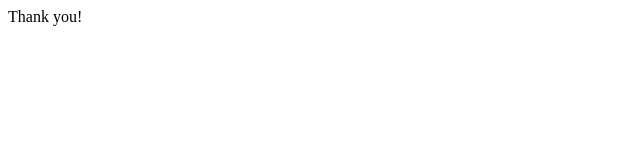
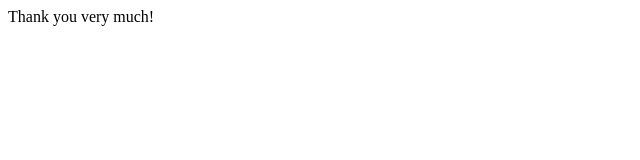
Before and after one commit to adam-warniment-infotrust/sampleSite.github.io, a plain HTML site: page shop/thankyou.html in a window 1280 px wide. Shown: the full height of the page, 0-640 px from the left. Drawn offline with Linux system fonts and the light colour scheme.

Commit message:
changed thank you page wording

```diff
--- a/shop/thankyou.html
+++ b/shop/thankyou.html
@@ -25,7 +25,7 @@
         height="0" width="0" style="display:none;visibility:hidden"></iframe></noscript>
         <!-- End Google Tag Manager (noscript) -->
 
-        Thank you!
+        Thank you very much!
 
         <script src="" async defer></script>
     </body>
```
